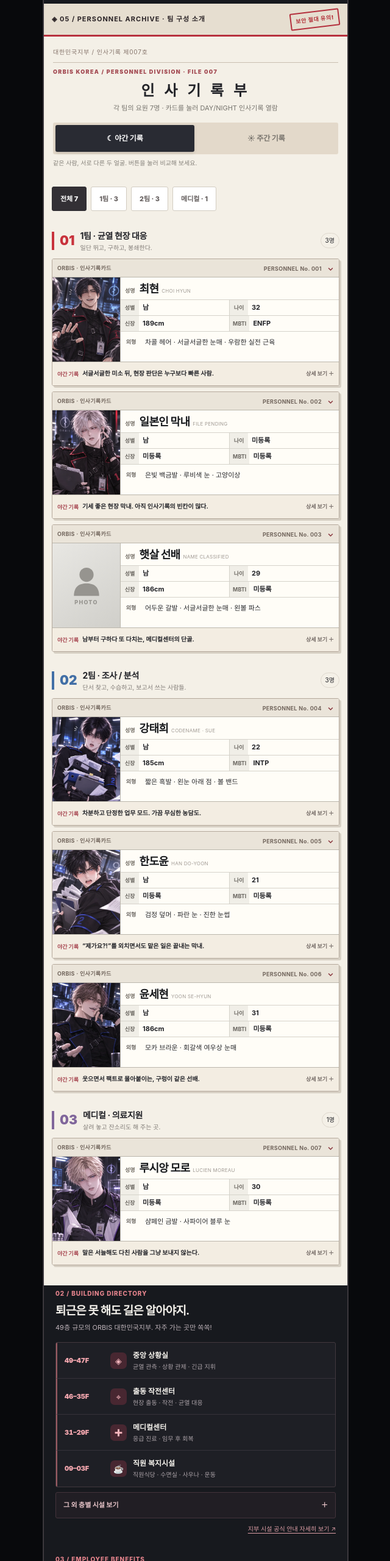
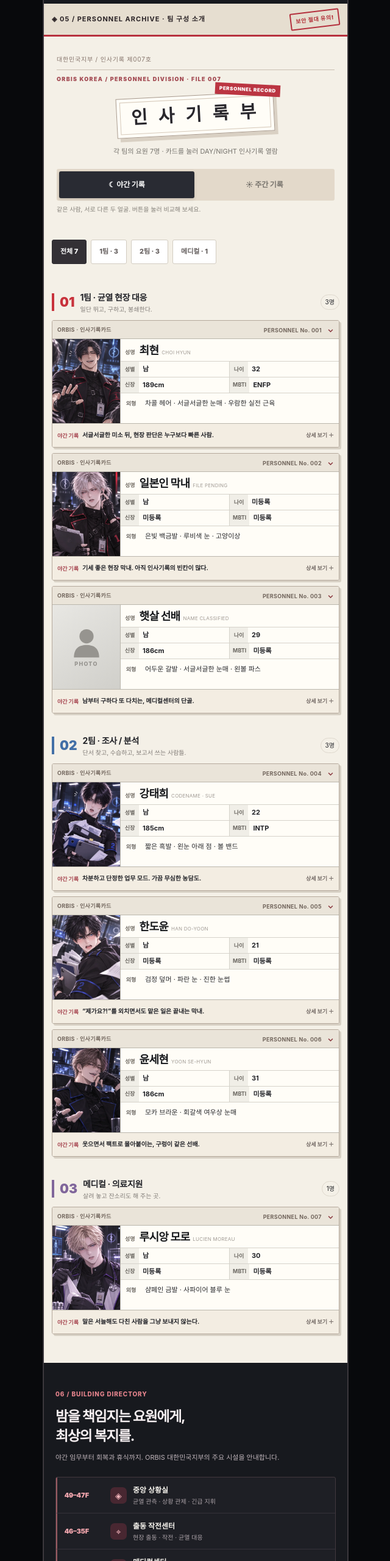
Before and after one commit to daheenlee/orbis-korea, a plain HTML site: page night-shift/index.html in a window 1280 px wide. Shown: the part 2716-5276 px from the top of the page at 61% size, without its empty margins (319-959 px from the left). Drawn offline with Linux system fonts and the light colour scheme.

Commit message:
Angle personnel archive heading and refine facility welfare copy and spacing

```diff
--- a/night-shift/index.html
+++ b/night-shift/index.html
@@ -106,6 +106,23 @@ footer{text-align:center;padding:12px 19px 74px;color:#8e838a;font-size:9px;lett
 @media(max-width:350px){.intro-title{font-size:21px}.awaken-art{height:100px}.awaken-art svg{height:100px}}
 .awaken-art img{display:block;width:100%;max-height:115px;object-fit:contain;object-position:center}
 @media(max-width:350px){.awaken-art img{max-height:100px}}
+
+/* 인사기록부 타이틀: 살짝 틀어진 문서 표지처럼, 실제 카드·필터는 수평 유지 */
+.directory-head{padding:30px 8px 22px;overflow:visible}
+.directory-head h2{position:relative;z-index:1;display:table;width:fit-content;margin:19px auto 15px;padding:11px 23px 13px;font-size:clamp(23px,6vw,29px);letter-spacing:.21em;line-height:1.35;transform:rotate(-3deg);background:#fffdf7;border:1px solid #a89a8e;box-shadow:5px 6px 0 #d9d0c3;color:#29272d}
+.directory-head h2:before{content:"";position:absolute;inset:5px;border:1px solid #d5c8b9;pointer-events:none}
+.directory-head h2:after{content:"PERSONNEL RECORD";position:absolute;top:-15px;right:-13px;background:#bb3542;color:#fff;padding:4px 7px;font-size:8px;letter-spacing:.07em;transform:rotate(6deg);white-space:nowrap}
+.directory-head>p:not(.switch-note){margin:18px 0 12px;line-height:1.7}
+.directory-head .switch{margin-top:19px}
+.tabs{margin-top:18px;margin-bottom:17px}
+.team-section{padding-top:19px}
+.directory{padding-bottom:32px}
+.facility{padding-top:39px;padding-bottom:32px}
+.facility-heading{padding-bottom:10px}
+.facility-heading h2{font-size:23px;line-height:1.4;margin:12px 0 10px;letter-spacing:-.06em;color:#f6eff1}
+.facility-heading p{line-height:1.75;margin-bottom:12px}
+.welfare{padding-top:20px}
+@media(max-width:360px){.directory-head h2{font-size:22px;padding:11px 15px;letter-spacing:.14em}.directory-head h2:after{right:-6px;font-size:7px}}
 </style>
 </head>
 <body>
@@ -260,9 +277,9 @@ footer{text-align:center;padding:12px 19px 74px;color:#8e838a;font-size:9px;lett
 </section>
 <section class="facility" id="facility" aria-labelledby="facility-title">
   <div class="facility-heading">
-    <span class="section-label">02 / BUILDING DIRECTORY</span>
-    <h2 id="facility-title">퇴근은 못 해도 길은 알아야지.</h2>
-    <p>49층 규모의 ORBIS 대한민국지부. 자주 가는 곳만 쏙쏙!</p>
+    <span class="section-label">06 / BUILDING DIRECTORY</span>
+    <h2 id="facility-title">밤을 책임지는 요원에게,<br>최상의 복지를.</h2>
+    <p>야간 임무부터 회복과 휴식까지. ORBIS 대한민국지부의 주요 시설을 안내합니다.</p>
   </div>
   <div class="floor-list" aria-label="주요 시설 안내">
     <div class="floor-line"><span class="floor-no">49–47F</span><span class="floor-ico" aria-hidden="true">◈</span><div><strong>중앙 상황실</strong><small>균열 관측 · 상황 관제 · 긴급 지휘</small></div></div>
@@ -276,7 +293,7 @@ footer{text-align:center;padding:12px 19px 74px;color:#8e838a;font-size:9px;lett
   <a class="site-reference" href="../floor/index.html">지부 시설 공식 안내 자세히 보기 ↗</a>
 </section>
 <section class="welfare" id="welfare" aria-labelledby="welfare-title">
-  <span class="section-label">03 / EMPLOYEE BENEFITS</span>
+  <span class="section-label">07 / EMPLOYEE BENEFITS</span>
   <h2 id="welfare-title">야근 많아도, 복지는 챙겨 드림.</h2>
   <p class="welfare-sub">ORBIS 요원들, 쉬는 건 제대로 쉬어야 하니까.</p>
   <div class="benefits">
@@ -289,7 +306,7 @@ footer{text-align:center;padding:12px 19px 74px;color:#8e838a;font-size:9px;lett
   </div>
   <p class="welfare-note">※ 이용은 기관의 보안·안전·예산 규정에 따라 운영됩니다.</p>
 </section>
-<section class="howto" id="play"><span class="section-label">04 / HOW TO PLAY</span><h2>어렵지 않아요. 그냥 출근!</h2><div class="steps">
+<section class="howto" id="play"><span class="section-label">08 / HOW TO PLAY</span><h2>어렵지 않아요. 그냥 출근!</h2><div class="steps">
 <div class="step"><span class="icon">⌖</span><strong>나만의 요원</strong><small>팀·능력 선택</small></div><div class="step"><span class="icon">✦</span><strong>하고 싶은 대로</strong><small>임무부터 일상까지</small></div><div class="step"><span class="icon">♡</span><strong>취향껏 친해져요</strong><small>누구든 메인</small></div>
 </div><div class="commands">빠른 메뉴　<strong>/임무</strong>　·　<strong>/커뮤니티</strong>　·　<strong>/폰</strong></div>
 </section>
```
